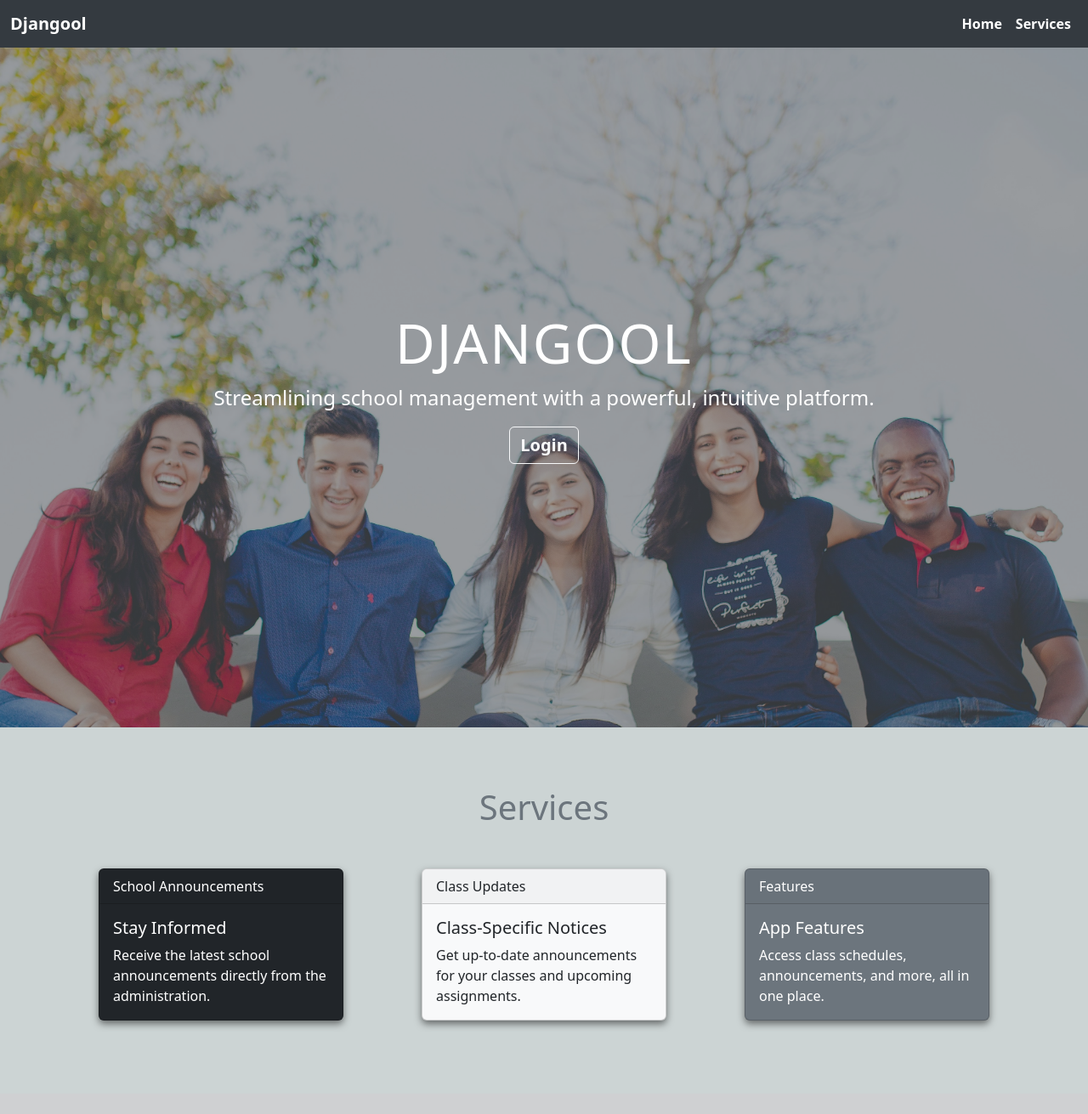
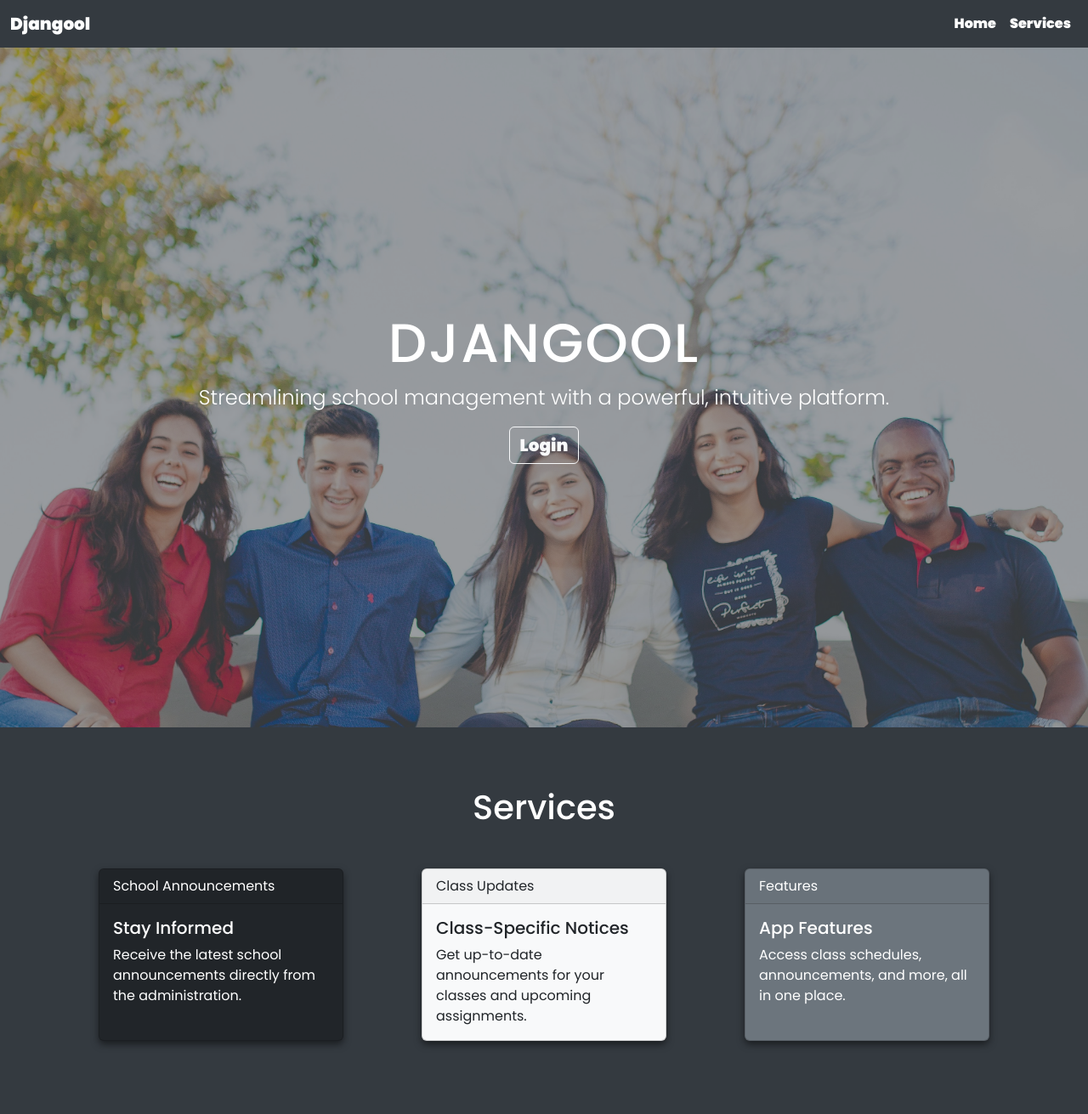
Before and after one commit to MLankaoui/djangool, a Django app: page / in a window 1280 px wide. Shown: the whole page at 85% size. Before the commit the page ends 1211 px from the top, so only its background shows below. Run offline with Django 5.2, Linux system fonts and the light colour scheme; some libraries are stand-ins or nearby versions.

Commit message:
add more content to the landing page.

```diff
--- a/static/main.css
+++ b/static/main.css
@@ -2,7 +2,7 @@
         margin: 0;
         padding: 0;
         box-sizing: border-box;
-
+        font-family: "Poppins", sans-serif;
 }
 
 #nav {
--- a/templates/base.html
+++ b/templates/base.html
@@ -9,6 +9,9 @@
         <link rel="stylesheet" href="{% static 'main.css' %}">
         <link rel="stylesheet" href="{% static 'assets/style/hero.css' %}">
         <link rel="stylesheet" href="{% static 'assets/style/services.css' %}">
+        <link rel="preconnect" href="https://fonts.googleapis.com">
+        <link rel="preconnect" href="https://fonts.gstatic.com" crossorigin>
+        <link href="https://fonts.googleapis.com/css2?family=Poppins:ital,wght@0,100;0,200;0,300;0,400;0,500;0,600;0,700;0,800;0,900;1,100;1,200;1,300;1,400;1,500;1,600;1,700;1,800;1,900&display=swap" rel="stylesheet">
         {% bootstrap_css %}
 
 </head>
--- a/templates/landing/services.html
+++ b/templates/landing/services.html
@@ -1,5 +1,5 @@
-<div class="services" id="services">
-        <h1 class="text-center text-secondary mb-5 font-weight-bold">Services</h1>
+<div class="services" id="services" style="background-color: #343a40;">
+        <h1 class="text-center mb-5  text-white font-weight-bold">Services</h1>
         <div class="d-flex justify-content-around mt-5">
                 <div class="card text-white bg-dark mb-3 " style="max-width: 18rem;">
                 <div class="card-header">School Announcements</div>
```
Also changed, not shown: static/assets/images/souissi1.jpeg (added), static/assets/images/souissi2.jpeg (added).
